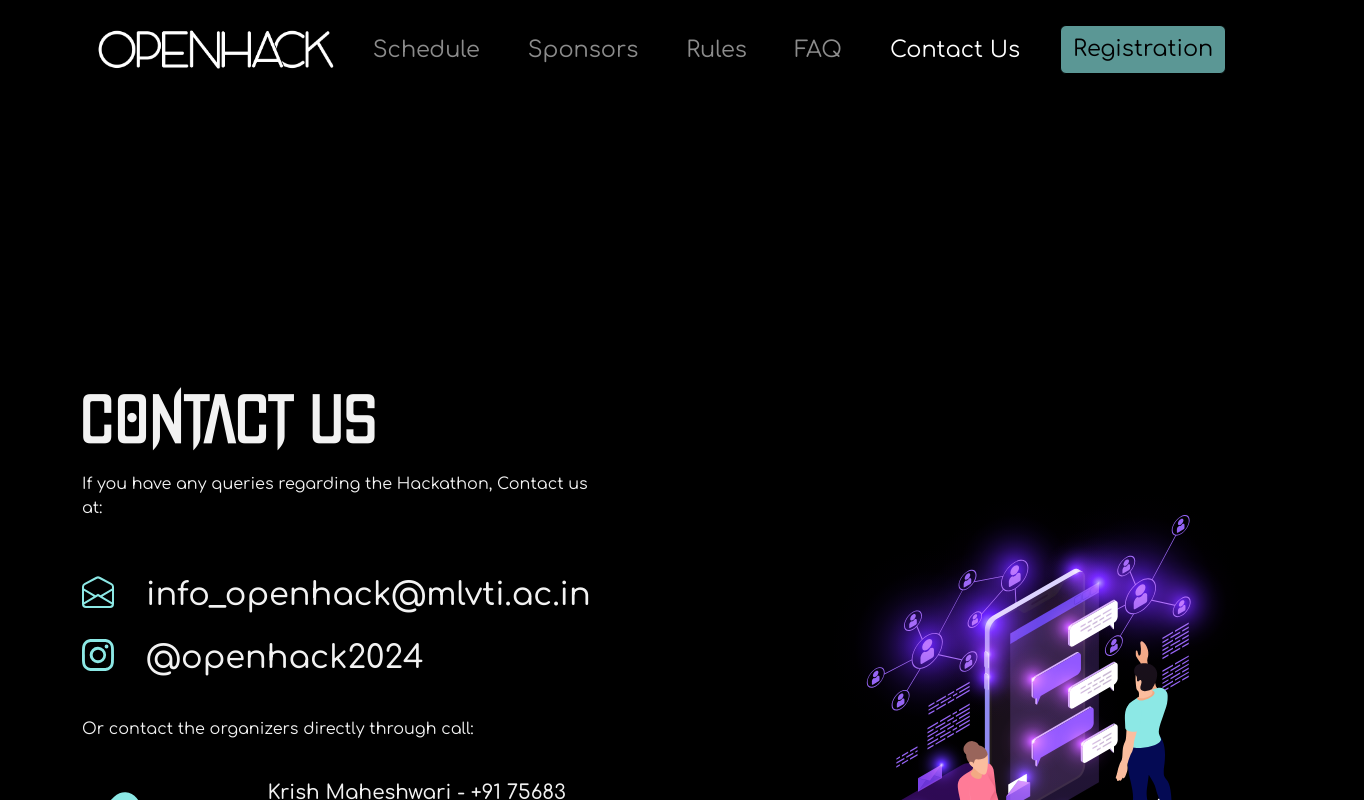
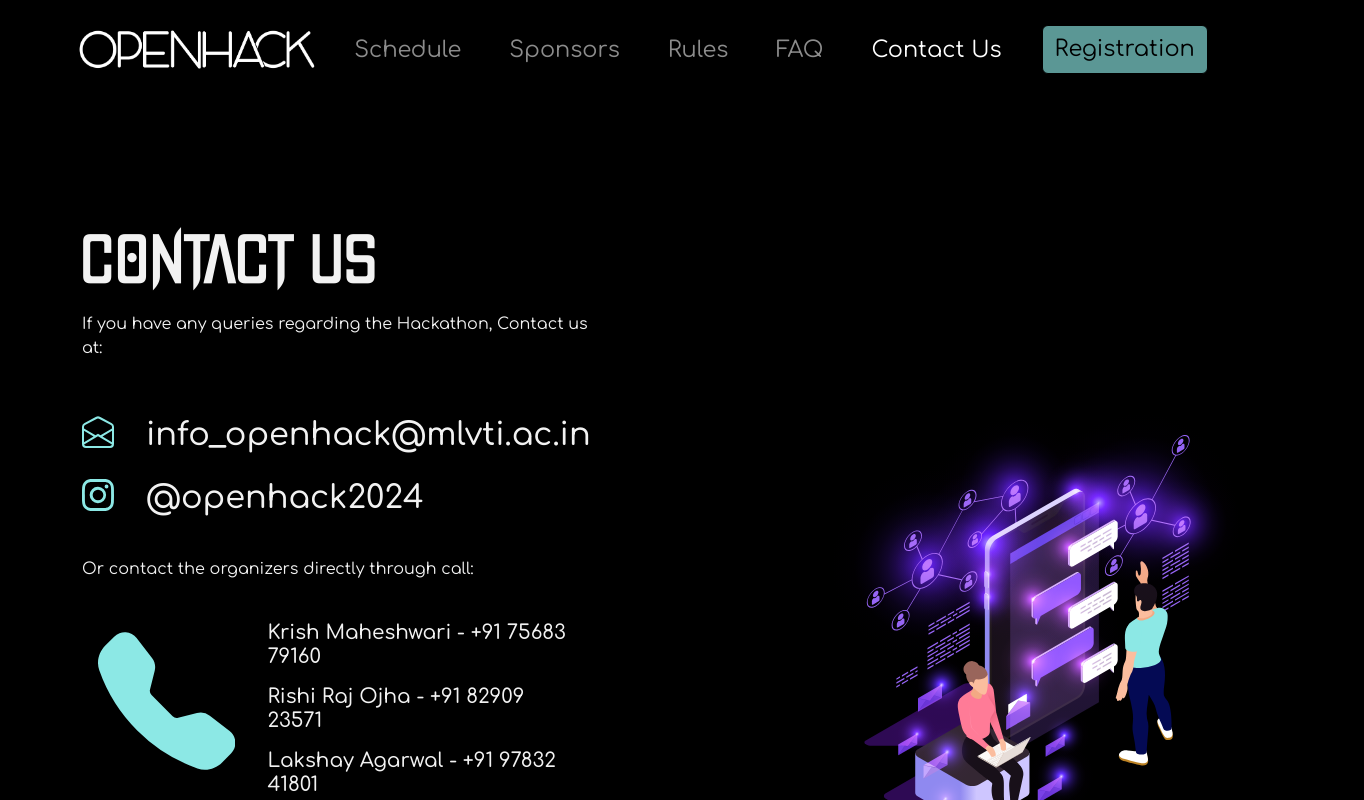
Before and after one commit to Krish2958/OpenHack, a React (Create React App) app in the folder openhack/: page /contact-us in a window 1280 px wide. Shown: the top 800 px of the page, 1364 px wide, since content can reach past the window. Built offline with nearby package versions, Linux system fonts and the light colour scheme.

Commit message:
Added Some Mofification Fixes

```diff
--- a/openhack/src/App.css
+++ b/openhack/src/App.css
@@ -1,3 +1,8 @@
+* {
+  margin: 0;
+  padding: 0;
+}
+
 body {
   background-color: #000000;
   display: flex;
--- a/openhack/src/assets/index.js
+++ b/openhack/src/assets/index.js
@@ -13,6 +13,7 @@ import TrickyLab from './TrickyLab.png';
 import ContactPeople from './ContactPeople.svg';
 import KrishMaheshwari from './Krish_Maheshwari.png';
 import LakshayAgarwal from './Lakshay_Agarwal.png';
+import RishiRajOjha from './Rishi_Raj_Ojha.png';
 import TusharDaga from './Tushar_Daga.png';
 
 export const Assets = {
@@ -32,4 +33,5 @@ export const Assets = {
     TusharDaga: TusharDaga,
     KrishMaheshwari: KrishMaheshwari,
     LakshayAgarwal: LakshayAgarwal,
+    RishiRajOjha: RishiRajOjha,
 }
--- a/openhack/src/components/CustomNavbar/CustomNavbar.css
+++ b/openhack/src/components/CustomNavbar/CustomNavbar.css
@@ -1,7 +1,7 @@
 .custom-navbar {
     color: #e6e6e6;
-    margin-left: 5rem;
-    margin-right: 5rem;
+    margin-left: auto;
+    margin-right: auto;
     padding: 15px;
     width: 100%;
     background-color: rgba(0, 0, 0, 0.8); /* ALPHHA VALUES FOR BLURR EFFECT */
@@ -13,9 +13,10 @@
 
     @media screen and (max-width:768px ){
       flex-direction: row-reverse;
-       justify-content: center;
+      justify-content: center;
       align-items: center;
       margin: 0;
+      width: 17rem;
 
     }
 
@@ -33,6 +34,7 @@
   @media screen and (max-width:768px ){
     width: 80%;
     text-align: center;
+    margin-left: 1.5rem;
 
   }
 
@@ -49,14 +51,23 @@
   background-color: #8ce8e5;
   color: #000000;
   border-color: #000000;
+  @media screen and (max-width: 768px) {
+    font-size: 1.2rem;
+    text-align: center;
+  }
 }
 
   .bg-dark {
     --bs-bg-opacity: none;
   }
   .brand-logo-nav {
-    width: 250px; /* SIZE OF THE LOGO  */
+    width: 250px;
     height: auto;
+
+    @media screen and (max-width: 768px) {
+      width: 170px;
+      height: auto;
+    }
   }
 
   .nav-itmes {
@@ -77,8 +88,7 @@
     @media screen and (max-width:768px ){
       flex-direction: column;
       gap: 0;
-      font-size: normal;
-      margin-left:2.5rem;
-
+      font-size: 1.2rem;
+      text-align: center;
     }
 }
--- a/openhack/src/pages/ContactUs/ContactUs.css
+++ b/openhack/src/pages/ContactUs/ContactUs.css
@@ -29,7 +29,7 @@
 .contact-us-heading {
     font-family: 'Into The Void';
     color: #F2F2F2;
-    margin-top: 12rem;
+    margin-top: 2rem;
     font-size: 48px;
 
     @media  screen and (max-width: 768px) {
--- a/openhack/src/pages/FAQ/FAQ.css
+++ b/openhack/src/pages/FAQ/FAQ.css
@@ -1,3 +1,8 @@
+* {
+  margin: 0;
+  padding: 0;
+}
+
 .faq{
   margin: 2rem;
   font-family: Montserrat;
@@ -41,6 +46,10 @@
     border: 1px solid #F2F2F2;
     border-radius: 5px;
 
+    @media screen and (max-width: 768px) {
+      width: 17rem;
+    }
+
   }
 
   .icon::after {
--- a/openhack/src/pages/Home/Home.css
+++ b/openhack/src/pages/Home/Home.css
@@ -485,6 +485,8 @@
 }
 
 .title-heading {
+  font-family: Montserrat;
+  color: white;
   @media screen and (max-width: 768px){
     font-size: 1rem;
   }
--- a/openhack/src/pages/Home/components/TeamCard/TeamCard.css
+++ b/openhack/src/pages/Home/components/TeamCard/TeamCard.css
@@ -119,6 +119,9 @@
         }
 }
 
+ol, ul {
+    padding-left: 0;
+}
 .card:hover .card-content {
     bottom: 0px;
 }
@@ -133,6 +136,23 @@
 }
 
 
+.card .card-content h6 {
+    transition: 0.5s;
+    font-weight: 500;
+    font-size: 1rem;
+    letter-spacing: 2px;
+    font-family: Comfortaa;
+    color: #000000;
+    margin-top: 1rem;
+    @media screen and (max-width: 768px) {
+        font-size: 0.7rem;
+        letter-spacing: 1px;
+        padding: 0 1px;
+        text-align: center;
+        margin-top: 12px;
+        }
+}
+
 .card .card-content h5 {
     transition: 0.5s;
     font-weight: 500;
@@ -143,7 +163,8 @@
     @media screen and (max-width: 768px) {
         font-size: 0.7rem;
         letter-spacing: 1px;
-
+        padding: 0 1px;
+        text-align: center;
         }
 }
 
@@ -156,6 +177,8 @@
     @media screen and (max-width: 768px) {
         font-size: 0.8rem;
         letter-spacing: 1px;
+        padding: 0 1px;
+        text-align: center;
         }
 }
 
--- a/openhack/src/pages/Home/components/TeamCard/index.jsx
+++ b/openhack/src/pages/Home/components/TeamCard/index.jsx
@@ -3,7 +3,7 @@ import { Envelope, Instagram, Linkedin, Github } from 'react-bootstrap-icons';
 import './TeamCard.css';
 import { Assets } from '../../../../assets';
 
-const TeamMemberCard = ({ name, role, imageUrl, email, linkedin, instagram, github }) => {
+const TeamMemberCard = ({ name, batch, role, imageUrl, email, linkedin, instagram, github }) => {
   return (
     <div className="card p-0">
       <div className="card-image">
@@ -11,7 +11,8 @@ const TeamMemberCard = ({ name, role, imageUrl, email, linkedin, instagram, gith
       </div>
       <div className="card-content d-flex flex-column align-items-center">
         <h4 className="pt-2">{name}</h4>
-        <h5>{role}</h5>
+        <h5>{batch}</h5>
+        <h6>{role}</h6>
         <ul className="social-icons d-flex justify-content-center">
           {email && (
             <li style={{ '--i': 1 }}>
@@ -49,10 +50,10 @@ const TeamMemberCard = ({ name, role, imageUrl, email, linkedin, instagram, gith
 
 const Team = () => {
   const teamMembers = [
-    { name: 'Krish Maheshwari', role: 'Technical Lead', imageUrl: Assets.KrishMaheshwari, email: 'krishm.km17@gmail.com', linkedin: 'https://www.linkedin.com/in/krishm2958/', instagram: 'https://www.instagram.com/krishm.km18/', github: 'https://github.com/krish2958' },
-    { name: 'Lakshay Agarwal', role: 'Design Lead', imageUrl: Assets.LakshayAgarwal, email: 'lakshay@example.com', linkedin: 'https://www.linkedin.com/in/lakshayagarwal/', instagram: 'https://www.instagram.com/lakshayagarwal/' },
-    { name: 'Rishi Raj Ojha', role: 'Managment Help', imageUrl: 'https://images.pexels.com/photos/139829/pexels-photo-139829.jpeg?auto=compress&cs=tinysrgb&dpr=1&w=500', email: 'rishi@example.com', linkedin: 'https://www.linkedin.com/in/rishirajojha/', instagram: 'https://www.instagram.com/rishirajojha/' },
-    { name: 'Tushar Daga', role: 'Dev Help', imageUrl: Assets.TusharDaga, email: 'tushar@example.com', linkedin: 'https://www.linkedin.com/in/tushardaga/', instagram: 'https://www.instagram.com/tushardaga/', github: 'https://github.com/tushardaga' },
+    { name: 'Krish Maheshwari',batch: 'III, CSE-IoT', role: 'Technical Operations Lead', imageUrl: Assets.KrishMaheshwari, email: 'krishm.km17@gmail.com', linkedin: 'https://www.linkedin.com/in/krishm2958/', instagram: 'https://www.instagram.com/krishm.km18/', github: 'https://github.com/krish2958' },
+    { name: 'Lakshay Agarwal',batch: 'III, ME', role: 'Design Operations Help', imageUrl: Assets.LakshayAgarwal, email: 'lakshay@example.com', linkedin: 'https://www.linkedin.com/in/lakshayagarwal/', instagram: 'https://www.instagram.com/lakshayagarwal/' },
+    { name: 'Rishi Raj Ojha',batch: 'III, ME', role: 'Managment Help', imageUrl: Assets.RishiRajOjha, email: 'rishi@example.com', linkedin: 'https://www.linkedin.com/in/rishirajojha/', instagram: 'https://www.instagram.com/rishirajojha/' },
+    { name: 'Tushar Daga',batch: 'II, CSE-IoT', role: 'Dev Help', imageUrl: Assets.TusharDaga, email: 'tushar@example.com', linkedin: 'https://www.linkedin.com/in/tushardaga/', instagram: 'https://www.instagram.com/tushardaga/', github: 'https://github.com/tushardaga' },
   ];
 
   return (
--- a/openhack/src/pages/Home/index.jsx
+++ b/openhack/src/pages/Home/index.jsx
@@ -29,12 +29,13 @@ export const Home = () => {
         </span>
         </div>
           <div className='sponsors'>
+            <div className='sponsor-title'>
+           <h3 className='title-heading'>Powered By</h3>
+              <a href="https://readybytes.in/" className='sponsor-title' target="_blank" rel="noopener noreferrer">
 
-              <a href="https://readybytes.in/" className='sponsor-title' target="_blank" rel="noopener noreferrer">
-                <h3 className='title-heading'>Powered By</h3>
                 <img className='title-sponsor' src={Assets.ReadyBytes} alt='Ready Bytes' />
               </a>
-
+              </div>
               <div className='sponsor-associate'>
               <h3 className='associate-heading'>In Association with</h3>
                 <div className='ass'>
```
Also changed, not shown: openhack/src/assets/Rishi_Raj_Ojha.png (added).
